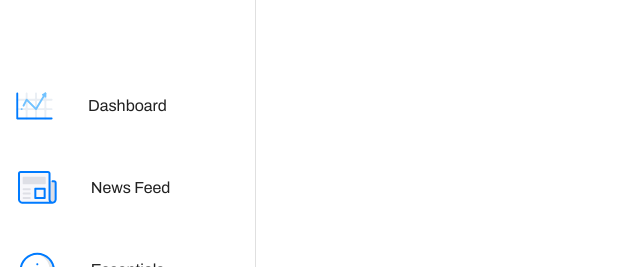
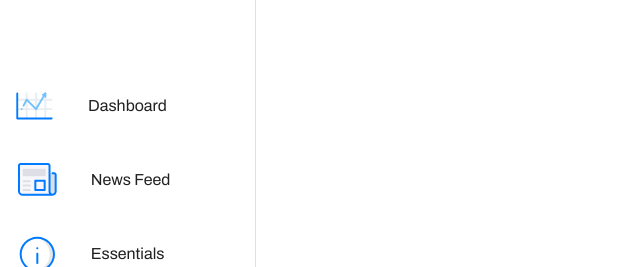
Before and after one commit to bjpadhy/covid19gujarat, a Vue app: page /newsfeed in a window 1280 px wide. Shown: the part 194-461 px from the top of the page, without its empty margins (0-640 px from the left). Built offline with nearby package versions, Linux system fonts and the light colour scheme; no server answers.

Commit message:
Added router links to nav drawer

```diff
--- a/package.json
+++ b/package.json
@@ -13,6 +13,7 @@
     "core-js": "^3.6.4",
     "firebase": "^7.14.3",
     "moment": "^2.25.3",
+    "scrape-twitter": "^0.11.1",
     "vue": "^2.6.11",
     "vue-chartjs": "^3.5.0",
     "vue-router": "^3.1.6",
--- a/src/App.vue
+++ b/src/App.vue
@@ -16,6 +16,7 @@
     >
       <v-list nav class="py-0">
         <br /><br /><br /><br /><br /><br /><br /><br /><br /><br /><br />
+        <router-link to="/">
         <v-list-item link>
           <v-list-item-icon>
             <svg
@@ -74,7 +75,9 @@
             <v-list-item-title>Dashboard</v-list-item-title>
           </v-list-item-content>
         </v-list-item>
+        </router-link>
 
+      <router-link to="/newsfeed">
         <v-list-item link>
           <v-list-item-icon>
             <svg
@@ -113,6 +116,7 @@
             <v-list-item-title>News Feed</v-list-item-title>
           </v-list-item-content>
         </v-list-item>
+      </router-link>
 
         <v-list-item link>
           <v-list-item-icon>
```
Also changed, not shown: src/components/newsfeed.vue (+10 -0 lines), 1 other file (tests, documents, lock files or other folders).
